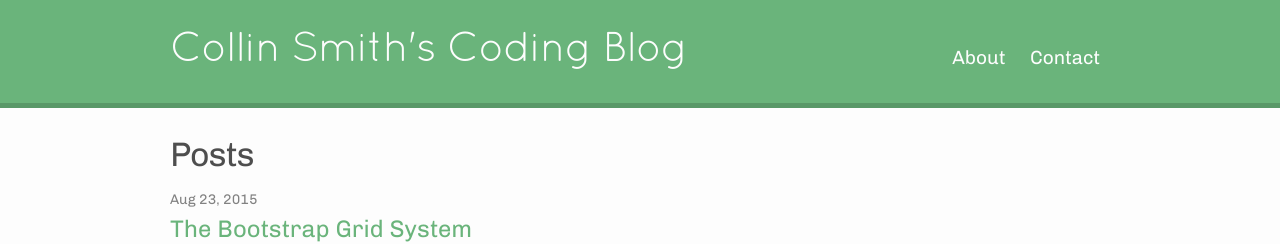
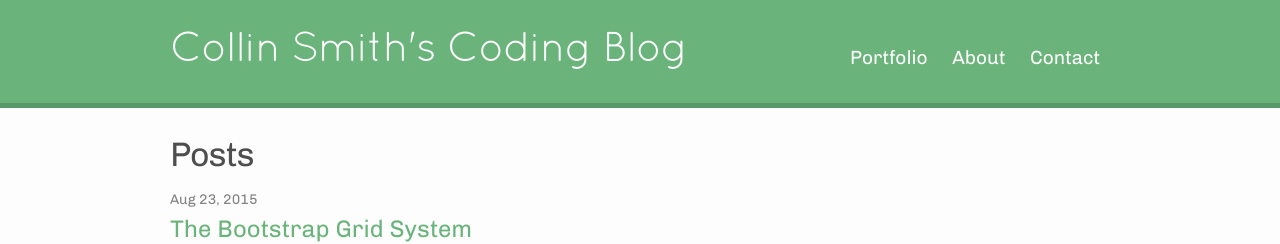
Before and after one commit to collinksmith/blog, a Jekyll site: the page built from index.html, in a window 1280 px wide and 900 px high. Shown: the top 244 px of the window. Built offline with Jekyll 4.4.1, drawn with Linux system fonts in a browser that asks for light colours.

Commit message:
Add portfolio link

```diff
--- a/_includes/header.html
+++ b/_includes/header.html
@@ -10,6 +10,8 @@
     <nav class="site-nav">
 
       <ul class="nav">
+
+        <li class="nav__item"><a href="/portfolio">Portfolio</a></li>
         {% for page in site.pages %}
           <!-- Compare the page title to the URL -->
           {% assign current = page.title | downcase %}
```
